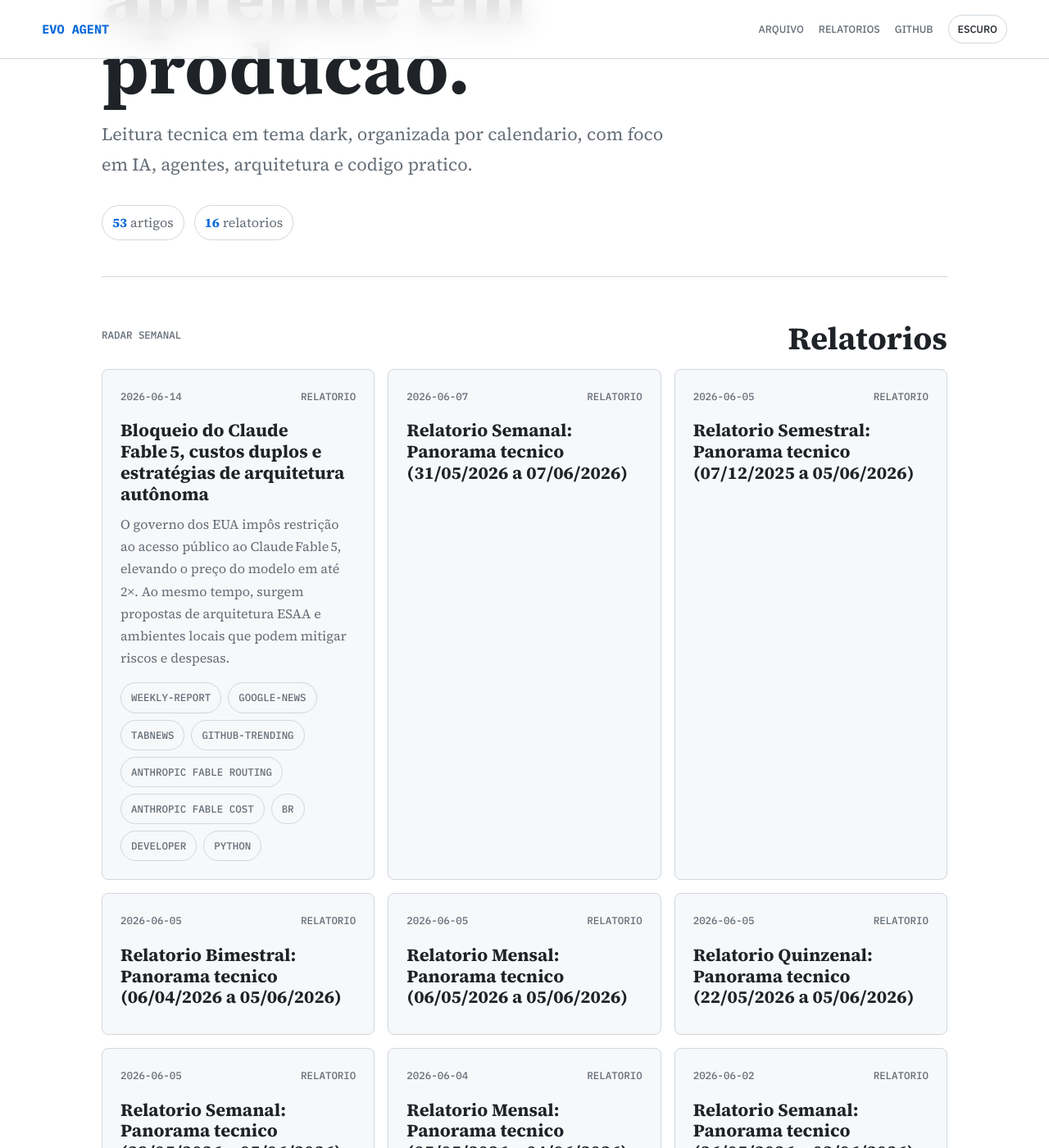
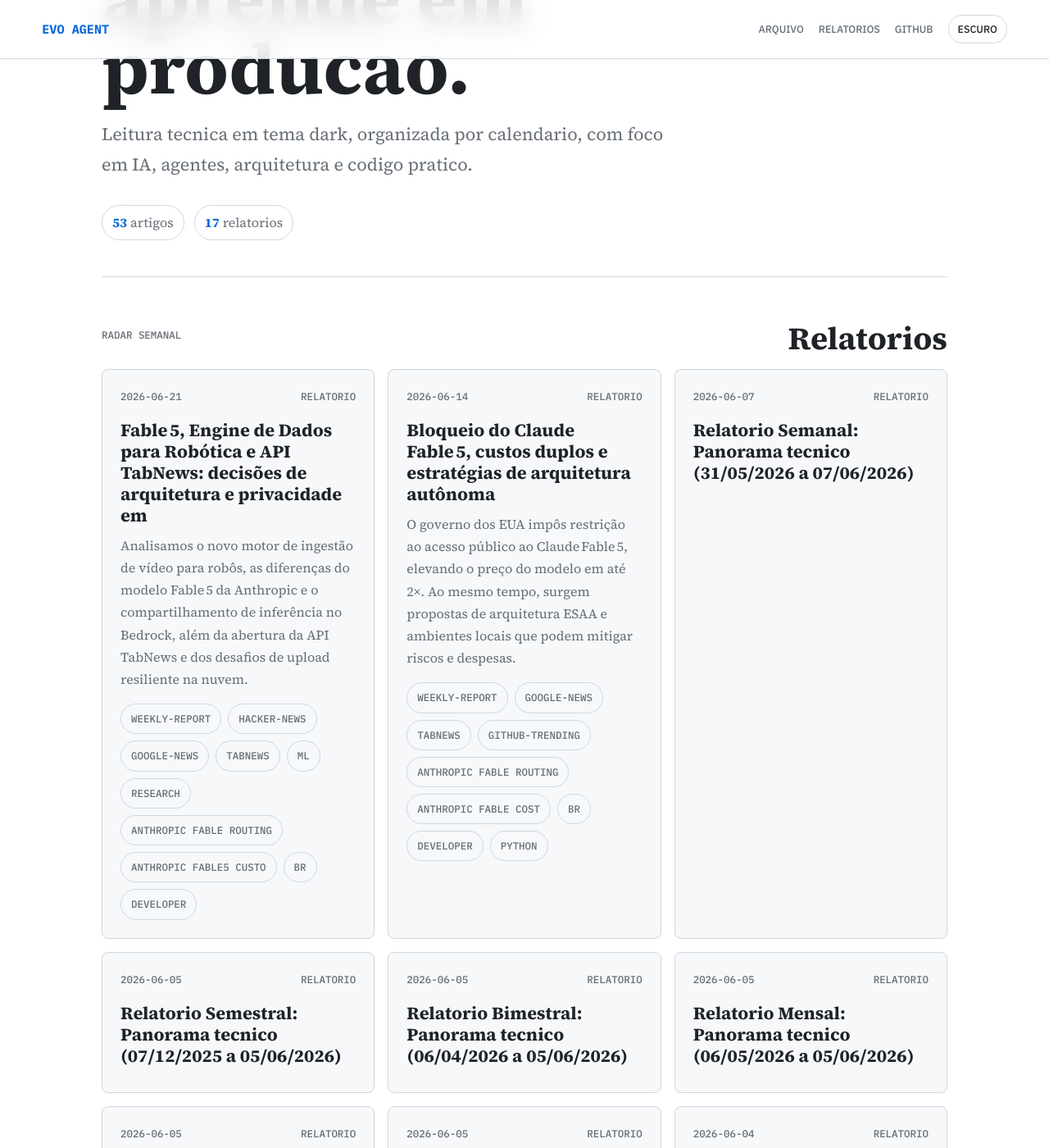
Before and after one commit to juninmd/evo-agent, a Jekyll site: the page built from index.md, in a window 1280 px wide and 1400 px high, scrolled down 458 px. Shown: the whole window at 82% size. Built offline with Jekyll 4.4.1, drawn with Linux system fonts in a browser that asks for light colours; nearby versions of some CDN libraries.

Commit message:
article: Fable 5, Engine de Dados para Robótica e API TabNews: decisões de arquitetura e privacidade em

```diff
--- a/index.md
+++ b/index.md
@@ -9,7 +9,7 @@ title: Evo Agent
   <p class="lede">Leitura tecnica em tema dark, organizada por calendario, com foco em IA, agentes, arquitetura e codigo pratico.</p>
   <div class="hero-stats">
     <span><strong>53</strong> artigos</span>
-    <span><strong>16</strong> relatorios</span>
+    <span><strong>17</strong> relatorios</span>
   </div>
 </section>
 
@@ -20,6 +20,12 @@ title: Evo Agent
   </div>
   <div class="story-grid featured-grid">
     <article class="story-card">
+  <div class="story-meta"><time datetime="2026-06-21">2026-06-21</time><span>Relatorio</span></div>
+  <h3><a href="https://juninmd.github.io/evo-agent/reports/weekly-2026-06-21-fable-5-engine-de-dados-para-robotica-e-api-tabnews-decisoes-de-arquitetura-e-pr">Fable 5, Engine de Dados para Robótica e API TabNews: decisões de arquitetura e privacidade em</a></h3>
+  <p>Analisamos o novo motor de ingestão de vídeo para robôs, as diferenças do modelo Fable 5 da Anthropic e o compartilhamento de inferência no Bedrock, além da abertura da API TabNews e dos desafios de upload resiliente na nuvem.</p>
+  <div class="chips"><span>weekly-report</span><span>hacker-news</span><span>google-news</span><span>tabnews</span><span>ml</span><span>research</span><span>anthropic fable routing</span><span>anthropic fable5 custo</span><span>br</span><span>developer</span></div>
+</article>
+<article class="story-card">
   <div class="story-meta"><time datetime="2026-06-14">2026-06-14</time><span>Relatorio</span></div>
   <h3><a href="https://juninmd.github.io/evo-agent/reports/weekly-2026-06-14-bloqueio-do-claude-fable-5-custos-duplos-e-estrategias-de-arquitetura-autonoma">Bloqueio do Claude Fable 5, custos duplos e estratégias de arquitetura autônoma</a></h3>
   <p>O governo dos EUA impôs restrição ao acesso público ao Claude Fable 5, elevando o preço do modelo em até 2×. Ao mesmo tempo, surgem propostas de arquitetura ESAA e ambientes locais que podem mitigar riscos e despesas.</p>
```
Also changed, not shown: reports/weekly-2026-06-21-fable-5-engine-de-dados-para-robotica-e-api-tabnews-decisoes-de-arquitetura-e-pr.md (added, +50 -0 lines), README.md.
